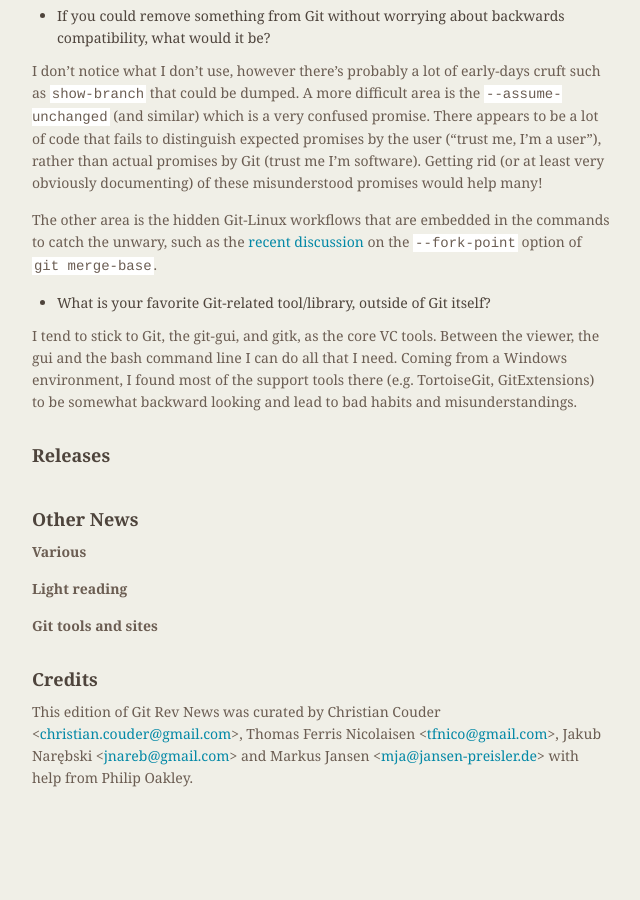
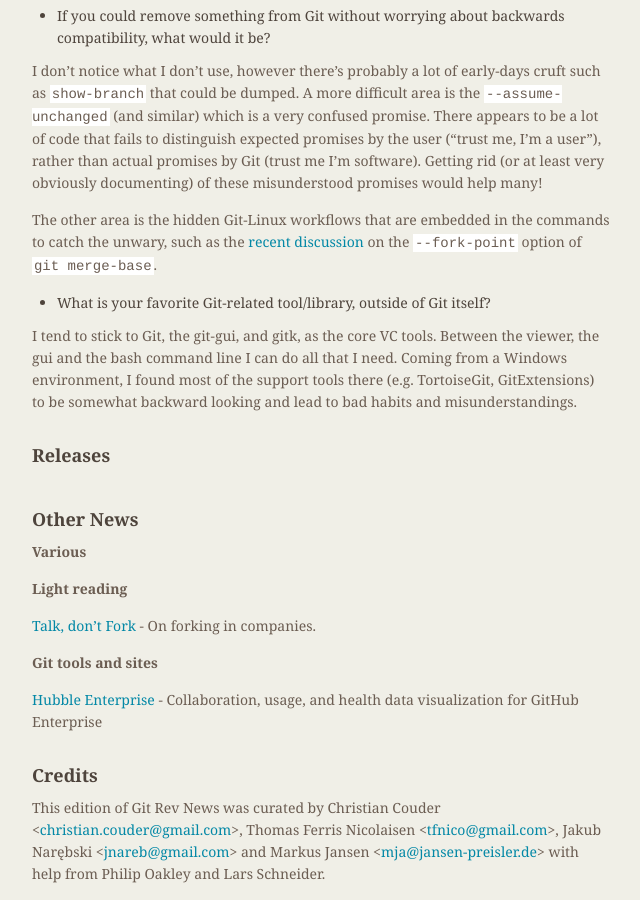
Before and after one commit to git/git.github.io, a Jekyll site: the page built from rev_news/drafts/edition-32.md, in a window 1280 px wide and 900 px high, scrolled down 6428 px. Shown: the whole window, without its empty margins (472-1112 px from the left). Built offline with Jekyll 4.4.1, drawn with Linux system fonts in a browser that asks for light colours; before the commit the page ends 7232 px from its top, so only the background shows below that.

Commit message:
add "talk, don't fork" blog and Hubble Enterprise

```diff
--- a/rev_news/drafts/edition-32.md
+++ b/rev_news/drafts/edition-32.md
@@ -385,16 +385,17 @@
 
 ## Releases
 
-
 ## Other News
 
 __Various__
 
-
 __Light reading__
 
+[Talk, don't Fork](https://medium.com/@larsxschneider/talk-dont-fork-743a1253b8d5) - On forking in companies.
 
 __Git tools and sites__
+
+[Hubble Enterprise](https://github.com/autodesk/hubble) - Collaboration, usage, and health data visualization for GitHub Enterprise
 
 
 ## Credits
@@ -404,4 +405,4 @@
 Thomas Ferris Nicolaisen &lt;<tfnico@gmail.com>&gt;,
 Jakub Narębski &lt;<jnareb@gmail.com>&gt; and
 Markus Jansen &lt;<mja@jansen-preisler.de>&gt;
-with help from Philip Oakley.
+with help from Philip Oakley and Lars Schneider.
```
